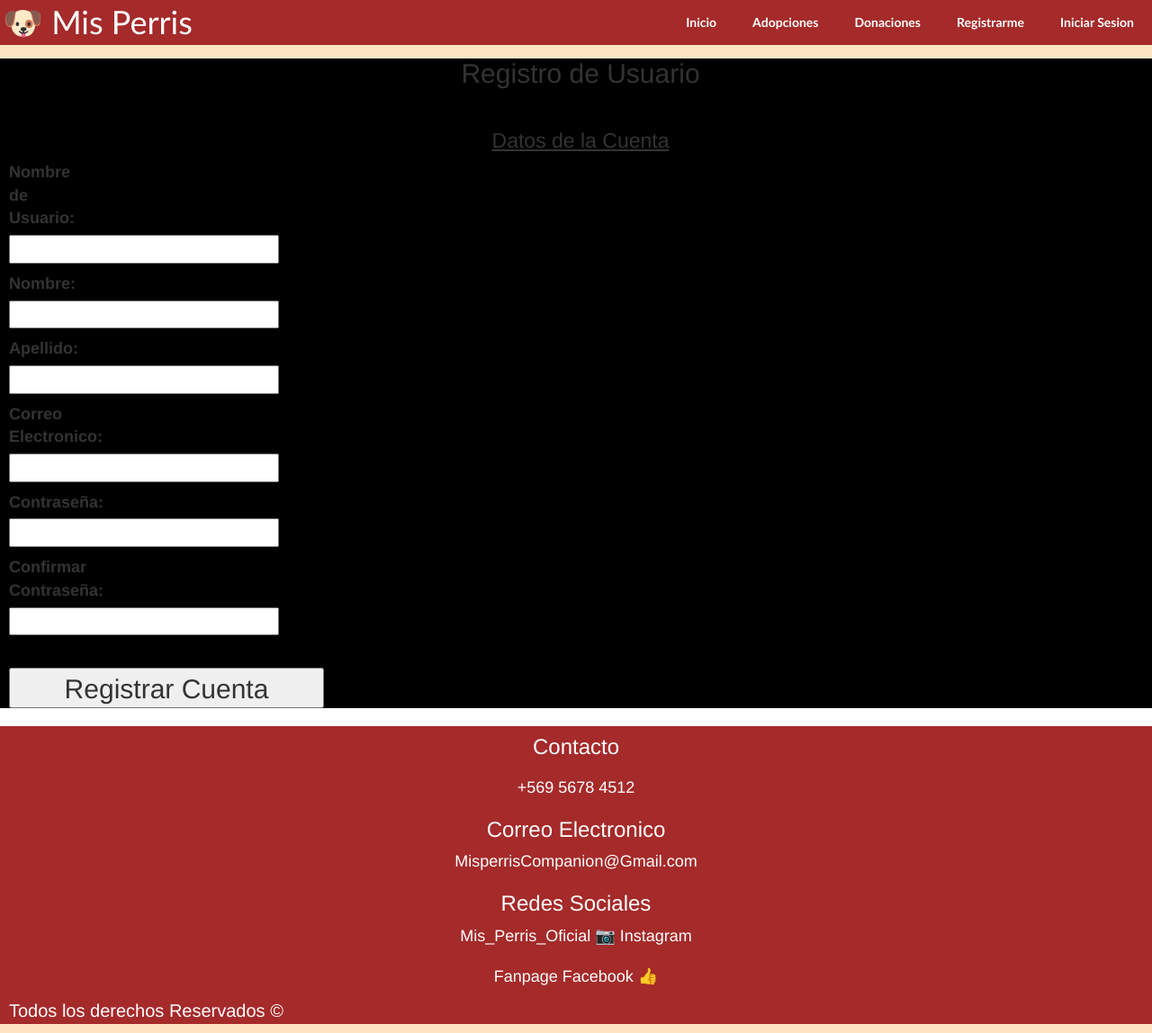
After one commit to MiguelMartinez20/Vo-Dale_004D_Prueba2, a Django app: page /registro/ in a window 1280 px wide. The commit adds this page. Shown: the whole page at 90% size. Run offline with Django 3.2, Linux system fonts and the light colour scheme; some libraries are stand-ins or nearby versions.

Commit message:
Agrega Registro de Usuario.

```diff
--- a/adopcion/forms.py
+++ b/adopcion/forms.py
@@ -0,0 +1,9 @@
+from django import forms
+
+class RegisterForm(forms.Form):
+    usuario = forms.CharField(label="Nombre de Usuario", widget=forms.TextInput())
+    nombre = forms.CharField(label="Nombre", widget=forms.TextInput())
+    apellido = forms.CharField(label="Apellido", widget=forms.TextInput())
+    email = forms.CharField(label="Correo Electronico", widget=forms.TextInput())
+    password_one = forms.CharField(label="Contraseña", widget=forms.PasswordInput(render_value=False))
+    password_two = forms.CharField(label="Confirmar Contraseña", widget=forms.PasswordInput(render_value=False))
--- a/adopcion/static/css/form.css
+++ b/adopcion/static/css/form.css
@@ -1,6 +1,6 @@
 .caja{
-    width: 100%;
-    background: bisque;
+    width: 5px;
+    background: black;
 }
 
 #fotoPerro{
@@ -11,7 +11,7 @@
 
 form{
     margin-top: 65px;
-    background: bisque;
+    background: black;
     padding-left: 10px;
     text-align: center;
     font-size: 18px;
--- /dev/null
+++ b/adopcion/templates/adopcion/register.html
@@ -0,0 +1,16 @@
+{% extends 'adopcion/base.html' %}
+
+{% block content %}
+    <form action="." method="POST">
+        <h2>Registro de Usuario</h2>
+        <br>
+        <h4>Datos de la Cuenta</h4>
+        <div class="caja">
+            {% csrf_token %}
+            {{ form.as_p }}
+        <br>
+        <button role="button">Registrar Cuenta</button>
+        <br>
+        </div>
+    </form>
+{% endblock %}
--- a/adopcion/urls.py
+++ b/adopcion/urls.py
@@ -5,4 +5,5 @@ urlpatterns = [
     path('', views.misperris, name='misperris'),
     path('form/', views.form1, name='form1'),
     path('test/', views.prueba, name='prueba'),
+    path('registro/', views.register_view, name='register_view'),
 ]
--- a/adopcion/views.py
+++ b/adopcion/views.py
@@ -1,4 +1,7 @@
 from django.shortcuts import render
+from django.template import RequestContext
+from adopcion.forms import RegisterForm
+from django.contrib.auth.models import User
 
 # Create your views here.
 
@@ -10,3 +13,23 @@ def form1(request):
 
 def prueba(request):
     return render(request, 'adopcion/prueba.html', {})
+
+def register_view(request):
+    form = RegisterForm()
+    if request.method == "POST":
+        form = RegisterForm(request.POST)
+        if form.is_valid():
+            usuario = form.cleaned_data['usuario']
+            nombre = form.cleaned_data['nombre']
+            apellido = form.cleaned_data['apellido']
+            email = form.cleaned_data['email']
+            password_one = form.cleaned_data['password_one']
+            password_two = form.cleaned_data['password_two']
+            u = User.objects.create_user(username=usuario,first_name=nombre,last_name=apellido, email=email, password=password_one, is_staff=True)
+            u.save()
+            return render(request, 'adopcion/index.html', {})
+        else:
+            ctx = {'form':form}
+            return render(request, 'adopcion/register.html', ctx)
+    ctx = {'form':form}
+    return render(request, 'adopcion/register.html', ctx)
```
Also changed, not shown: adopcion/templates/adopcion/prueba.html (deleted, +0 -9 lines).
